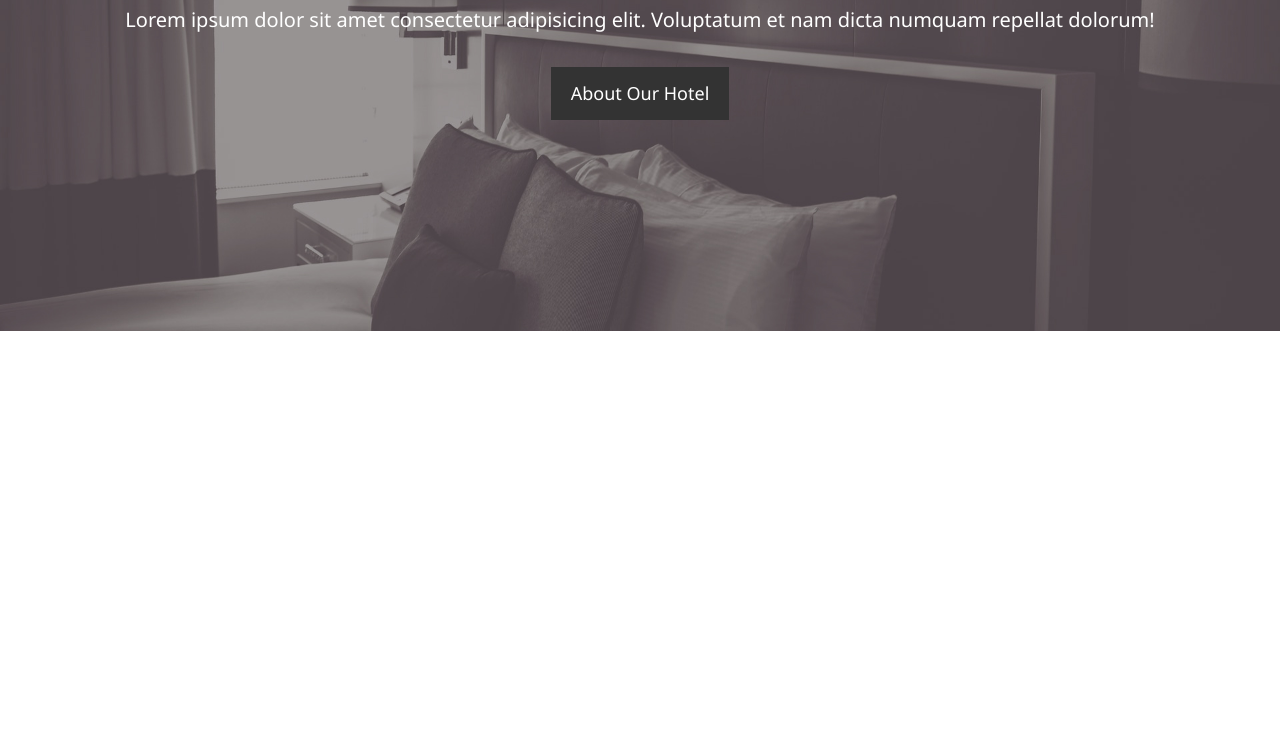
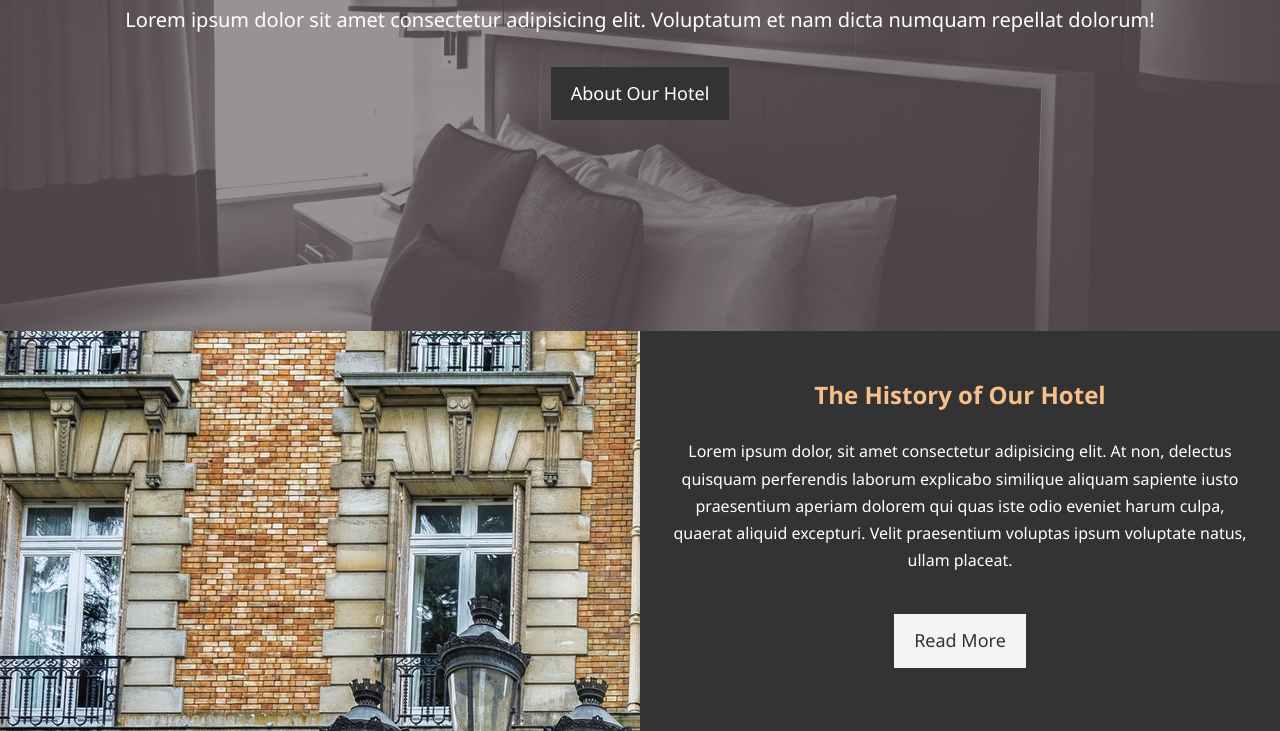
Before and after one commit to kwillard95/hotel-css-project, a plain HTML site: page index.html in a window 1280 px wide. Shown: the part 336-1067 px from the top of the page. Before the commit the page ends 800 px from the top, so only its background shows below. Drawn offline with Linux system fonts and the light colour scheme.

Commit message:
Home info section

```diff
--- a/css/style.css
+++ b/css/style.css
@@ -55,6 +55,24 @@ p {
 .btn:hover {
   background: #f7c08a;
   color: #333;
+}
+
+.btn-light {
+  background: #f4f4f4;
+  color: #333;
+}
+
+.bg-dark {
+  background: #333;
+  color: white;
+}
+.bg-light {
+  background: #f4f4f4;
+  color: #333;
+}
+.bg-primary {
+  background: #333;
+  color: #f7c08a;
 }
 
 /* Navbar */
@@ -115,3 +133,29 @@ p {
   padding-bottom: 20px;
   line-height: 1.7em;
 }
+
+/* Home Info */
+
+#home-info {
+  height: 400px;
+}
+
+#home-info .info-img {
+  float: left;
+  width: 50%;
+  background: url('../image_resources/photo-1.jpg') no-repeat;
+  min-height: 100%;
+}
+
+#home-info .info-content {
+  float: right;
+  width: 50%;
+  min-height: 100%;
+  text-align: center;
+  padding: 50px 30px;
+  overflow: hidden;
+}
+
+#home-info .info-content p {
+  padding-bottom: 30px;
+}
--- a/index.html
+++ b/index.html
@@ -29,5 +29,13 @@
       </div>
     </div>
   </header>
+  <section id="home-info" class="bg-dark">
+    <div class="info-img"></div>
+    <div class="info-content">
+      <h2><div class="text-primary"><span>The History</span> of Our Hotel</div></h2>
+      <p>Lorem ipsum dolor, sit amet consectetur adipisicing elit. At non, delectus quisquam perferendis laborum explicabo similique aliquam sapiente iusto praesentium aperiam dolorem qui quas iste odio eveniet harum culpa, quaerat aliquid excepturi. Velit praesentium voluptas ipsum voluptate natus, ullam placeat.</p>
+      <a href="about.html" class="btn btn-light">Read More</a>
+    </div>
+  </section>
 </body>
 </html>
```
